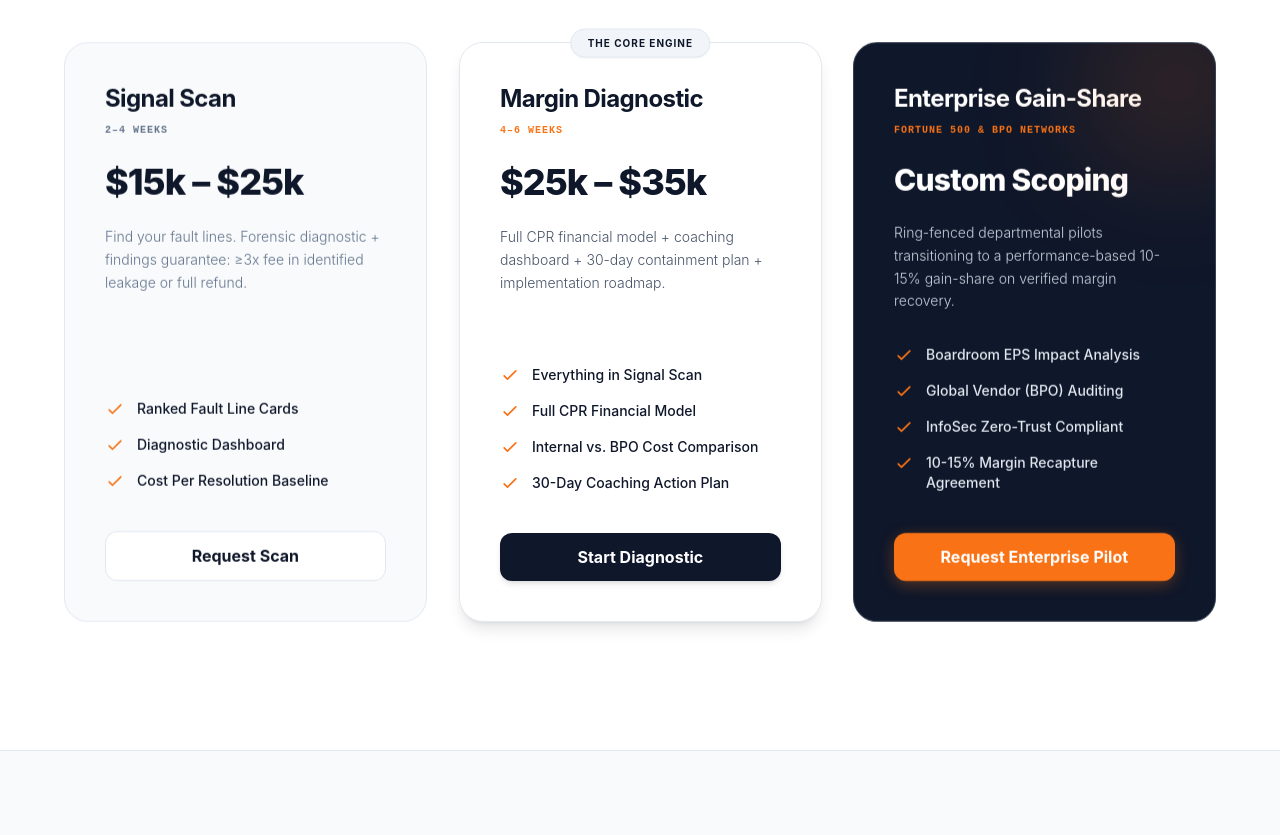
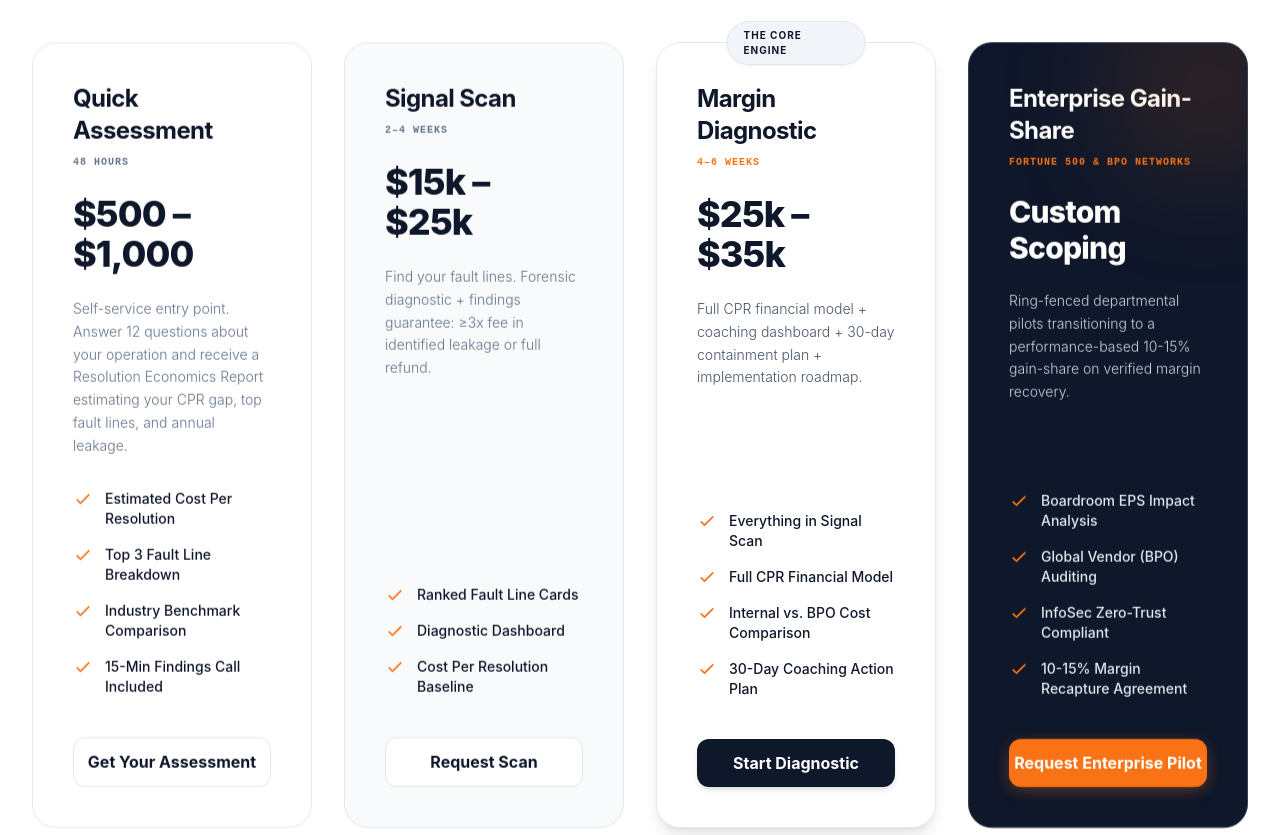
Before and after one commit to bburdi000-bot/marginsignalos.github.io, a plain HTML site: page index.html in a window 1280 px wide. Shown: the part 4405-5240 px from the top of the page. Drawn offline with nearby package versions, Linux system fonts and the light colour scheme.

Commit message:
Add Quick Assessment ($500-$1K) as entry-level tier on pricing grid
New 4-column offer ladder: Quick Assessment → Signal Scan → Margin Diagnostic → Enterprise Gain-Share

Co-Authored-By: Claude Opus 4.6 <noreply@anthropic.com>

```diff
--- a/index.html
+++ b/index.html
@@ -704,7 +704,24 @@
                 <p class="text-xl text-brand-muted font-light">You pay for measurable results. Every engagement ties to verified margin recovery.</p>
             </div>
 
-            <div class="grid md:grid-cols-3 gap-8 max-w-6xl mx-auto items-stretch">
+            <div class="grid md:grid-cols-2 lg:grid-cols-4 gap-8 max-w-7xl mx-auto items-stretch">
+
+                <!-- Tier 0: Quick Assessment -->
+                <div class="flex flex-col bg-white rounded-3xl border border-gray-200 p-10 hover:shadow-lg transition-all duration-300 reveal-on-scroll">
+                    <h3 class="text-2xl font-bold text-brand-navy mb-2 tracking-tight">Quick Assessment</h3>
+                    <div class="text-brand-muted font-mono text-[10px] font-bold uppercase tracking-widest mb-6">48 Hours</div>
+                    <div class="text-4xl font-extrabold text-brand-navy mb-6 tracking-tight">$500 – $1,000</div>
+                    <p class="text-brand-muted mb-8 flex-grow leading-relaxed font-light text-sm">Self-service entry point. Answer 12 questions about your operation and receive a Resolution Economics Report estimating your CPR gap, top fault lines, and annual leakage.</p>
+                    <ul class="space-y-4 mb-10 text-sm text-brand-navy font-medium">
+                        <li class="flex items-start"><svg class="h-5 w-5 text-brand-orange mr-3 shrink-0" fill="none" stroke="currentColor" viewBox="0 0 24 24"><path stroke-linecap="round" stroke-linejoin="round" stroke-width="2" d="M5 13l4 4L19 7"/></svg> Estimated Cost Per Resolution</li>
+                        <li class="flex items-start"><svg class="h-5 w-5 text-brand-orange mr-3 shrink-0" fill="none" stroke="currentColor" viewBox="0 0 24 24"><path stroke-linecap="round" stroke-linejoin="round" stroke-width="2" d="M5 13l4 4L19 7"/></svg> Top 3 Fault Line Breakdown</li>
+                        <li class="flex items-start"><svg class="h-5 w-5 text-brand-orange mr-3 shrink-0" fill="none" stroke="currentColor" viewBox="0 0 24 24"><path stroke-linecap="round" stroke-linejoin="round" stroke-width="2" d="M5 13l4 4L19 7"/></svg> Industry Benchmark Comparison</li>
+                        <li class="flex items-start"><svg class="h-5 w-5 text-brand-orange mr-3 shrink-0" fill="none" stroke="currentColor" viewBox="0 0 24 24"><path stroke-linecap="round" stroke-linejoin="round" stroke-width="2" d="M5 13l4 4L19 7"/></svg> 15-Min Findings Call Included</li>
+                    </ul>
+                    <a href="#quick-assessment" class="mt-auto block w-full text-center bg-white border border-brand-border text-brand-navy font-bold py-3 rounded-xl hover:bg-gray-50 hover:border-brand-navy transition-colors">
+                        Get Your Assessment
+                    </a>
+                </div>
 
                 <!-- Tier 1: Mid-Market Entry -->
                 <div class="flex flex-col bg-brand-bg rounded-3xl border border-brand-border p-10 hover:shadow-lg transition-all duration-300 reveal-on-scroll">
```
